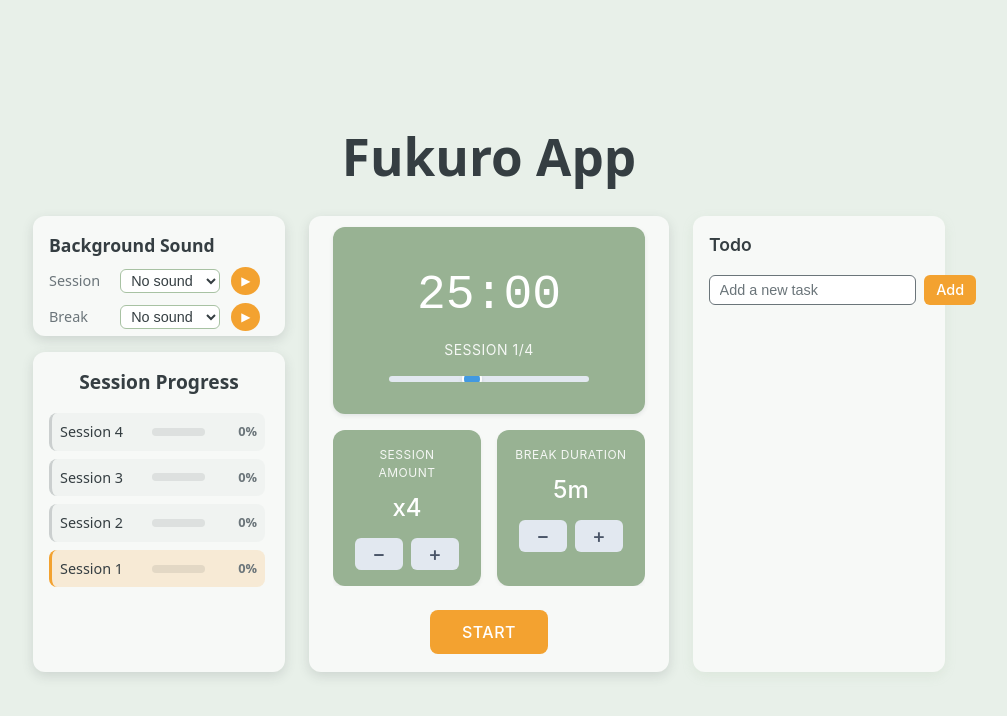
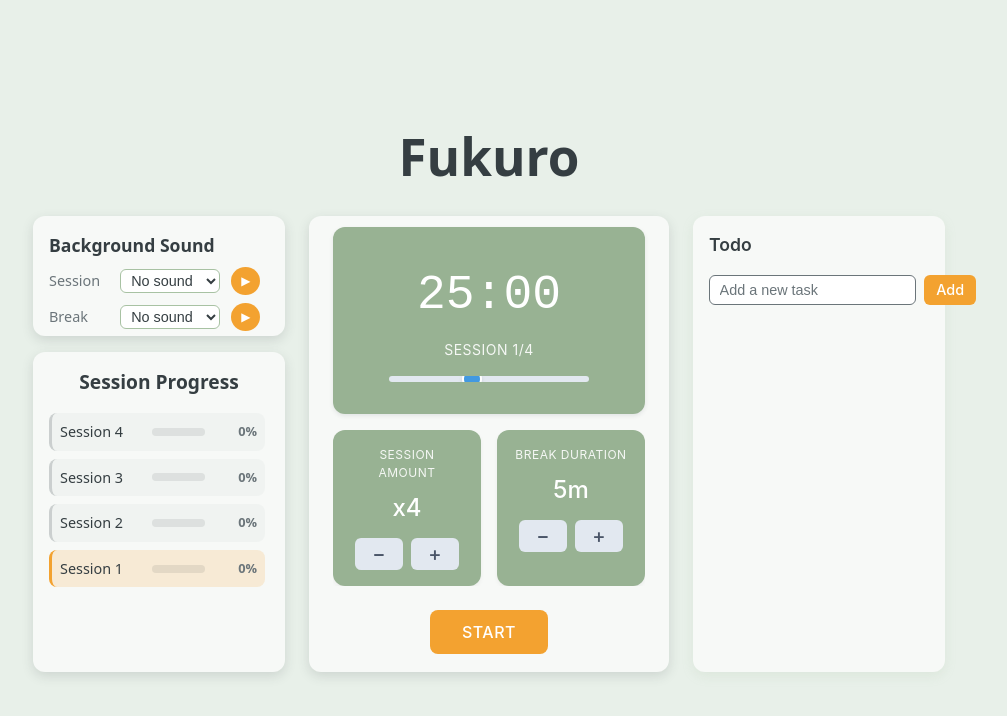
Before and after one commit to berkecyln/Fukuro-Pomodoro-Web, a React (Vite) app: page / in a window 1280 px wide. Shown: the top 716 px of the page, without its empty margins (151-1158 px from the left). Built offline with nearby package versions, Linux system fonts and the light colour scheme.

Commit message:
app title change

```diff
--- a/src/App.jsx
+++ b/src/App.jsx
@@ -23,7 +23,7 @@
   return (
     <>
       <div className="app">
-        <h1 className="app-title">Fukuro App</h1>
+        <h1 className="app-title">Fukuro</h1>
         <div className="components-container">
           <div className="left-section">
             <SoundPlayer
```
